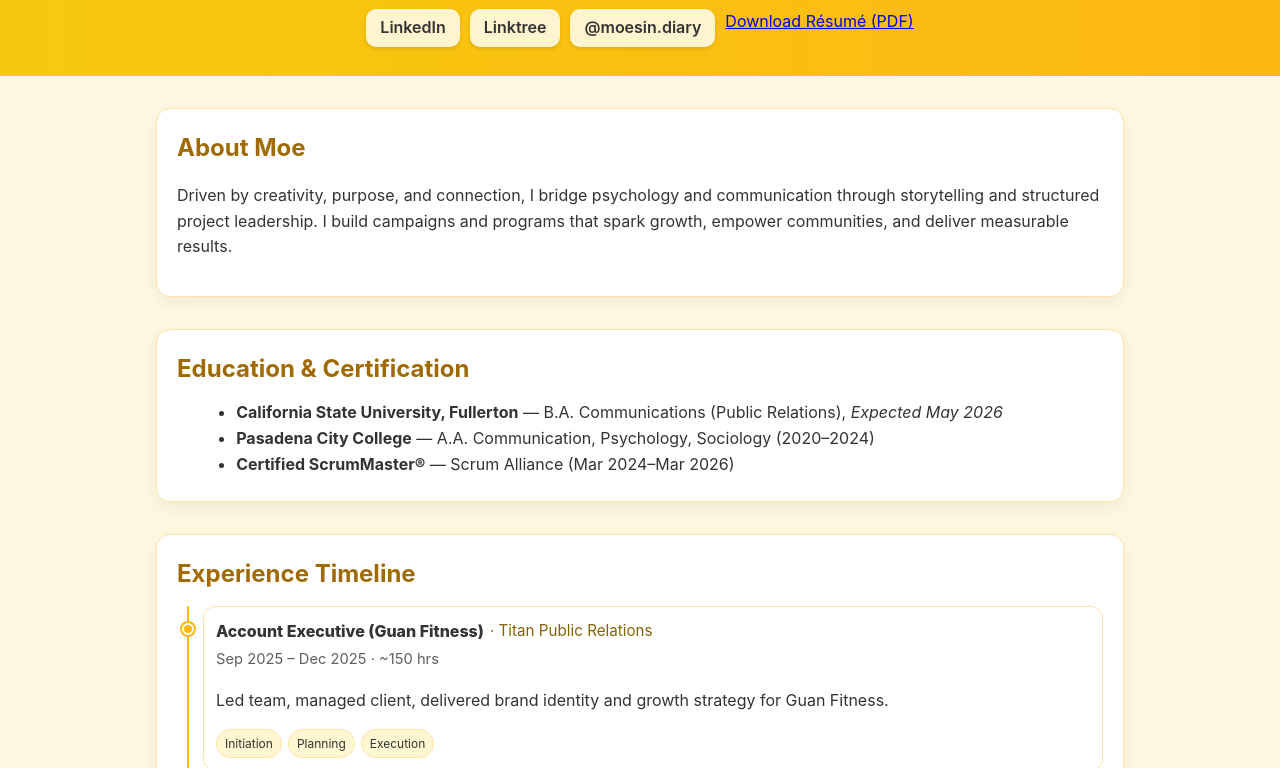
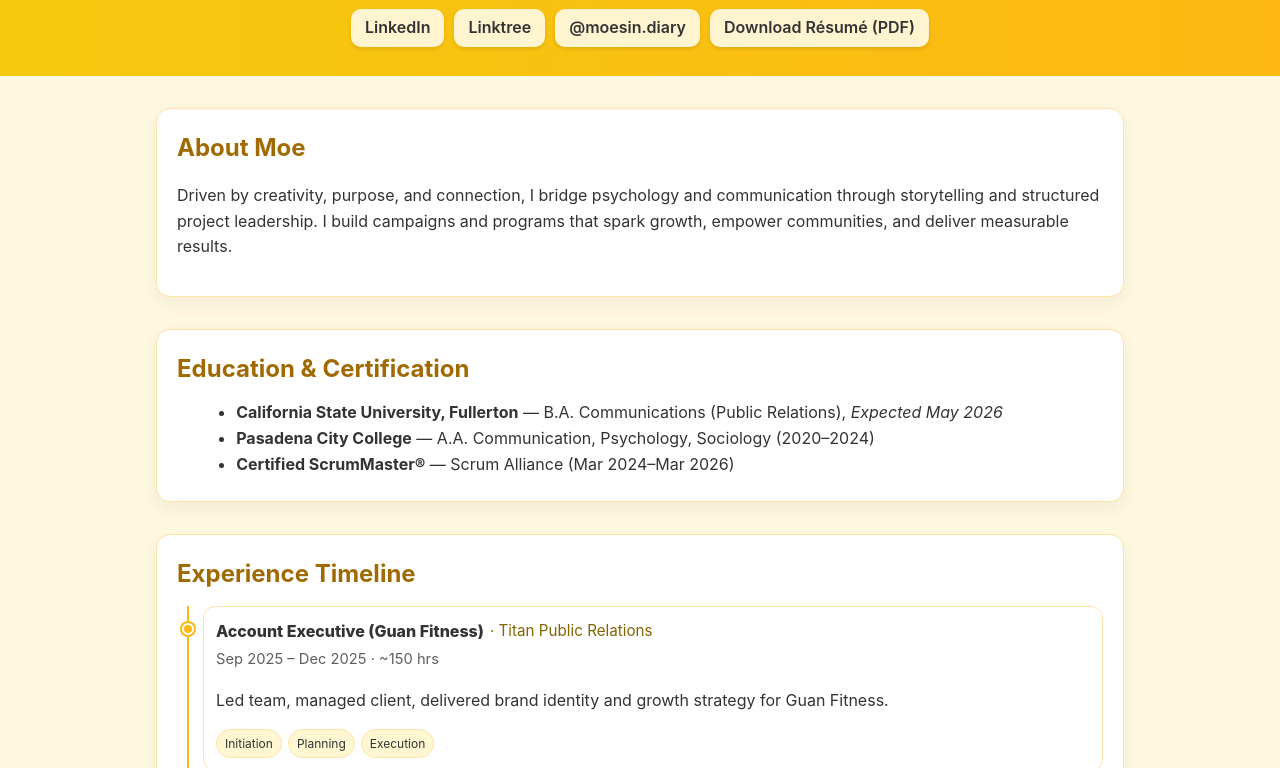
Before and after one commit to moesin07-lab/PMP, a plain HTML site: page index.html in a window 1280 px wide. Shown: the part 293-1061 px from the top of the page. Drawn offline with Linux system fonts and the light colour scheme.

Commit message:
Update index.html

```diff
--- a/index.html
+++ b/index.html
@@ -202,7 +202,7 @@
         <a href="https://www.linkedin.com/in/moesin07" target="_blank" class="link-btn">LinkedIn</a>
         <a href="https://linktr.ee/moesindiary" target="_blank" class="link-btn">Linktree</a>
         <a href="https://www.instagram.com/moesin.diary" target="_blank" class="link-btn">@moesin.diary</a>
- <a href="https://moesin07-lab.github.io/resume/spring2026resume.pdf" target="_blank" rel="noopener">Download Résumé (PDF)</a>
+ <a href="https://moesin07-lab.github.io/resume/spring2026resume.pdf" target="_blank" class="link-btn">Download Résumé (PDF)</a>
       </div>
     </div>
   </header>
```
